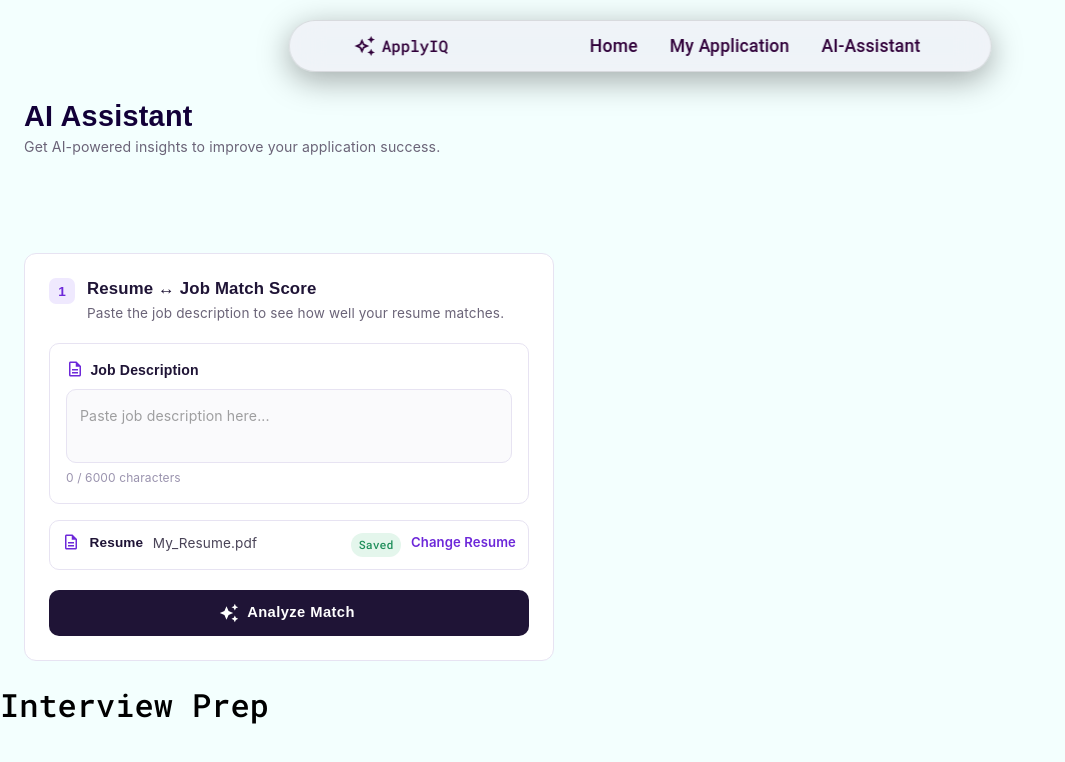
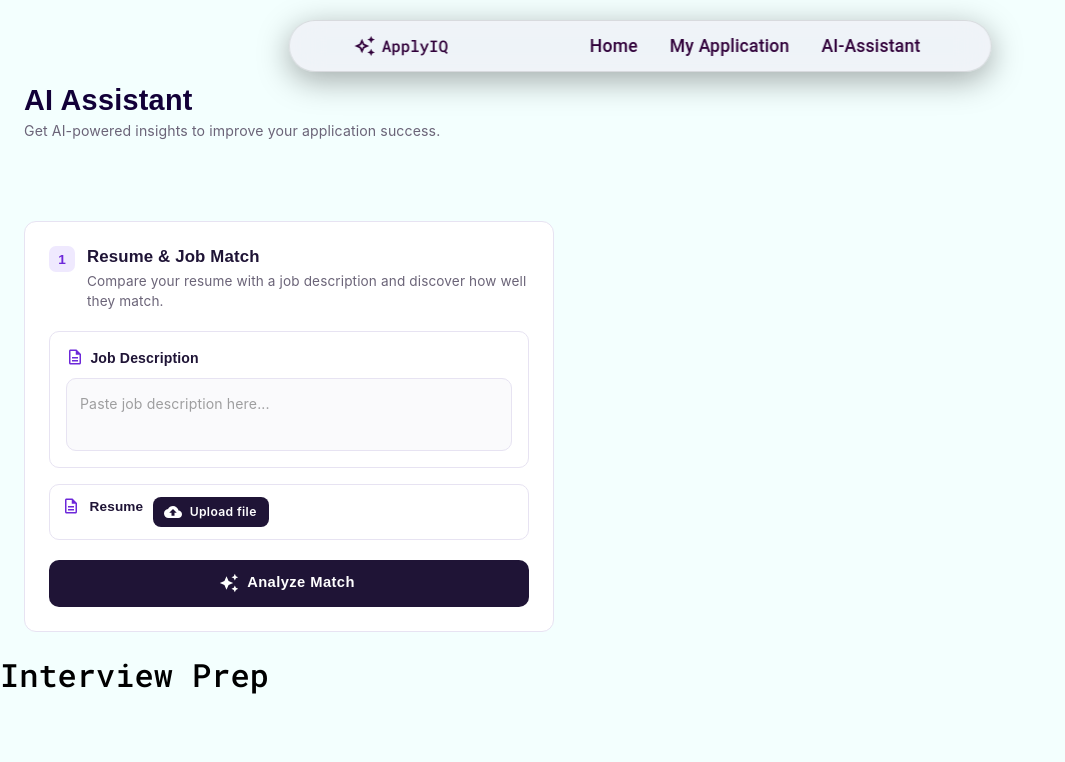
Before and after one commit to ashleshameshram/ApplicationTrackerApp, a React (Vite) app: page /ai-assistant in a window 1280 px wide. Shown: the top 762 px of the page, without its empty margins (0-1065 px from the left). Built offline with nearby package versions, Linux system fonts and the light colour scheme; a web font is replaced by a local one.

Commit message:
feat: add resume upload and PDF text extraction & refactor: separate resume upload and PDF extraction

```diff
--- a/package.json
+++ b/package.json
@@ -17,6 +17,7 @@
     "@google/generative-ai": "^0.24.1",
     "@mui/icons-material": "^9.3.1",
     "@mui/material": "^9.3.1",
+    "pdfjs-dist": "^6.2.108",
     "react": "^19.2.8",
     "react-dom": "^19.2.8",
     "react-router-dom": "^7.18.2",
--- a/src/component/AI/AIAssistantHeader.jsx
+++ b/src/component/AI/AIAssistantHeader.jsx
@@ -1,17 +1,14 @@
-import React from 'react';
 import { Box, Typography, Stack } from '@mui/material';
-import AutoAwesomeIcon from '@mui/icons-material/AutoAwesome';
 
 export default function AIAssistantHeader() {
   return (
     <Stack
       direction="row"
-      alignItems="center"
       spacing={2}
       sx={{
         width: '100%',
         px: { xs: 2, sm: 3 },
-        py: { xs: 1.5, sm: 2,md:4 },
+        py: { xs: 1.5, sm: 2 },
         my : { xs: 1,sm:2, md:8},
         borderRadius: 2,
       }}
--- a/src/component/AI/ResumeJDMatch.jsx
+++ b/src/component/AI/ResumeJDMatch.jsx
@@ -1,14 +1,12 @@
-import React, { useState } from 'react';
+import ResumeUpload from './ResumeUpload';
+
 import {Box,Typography,TextField,Chip,Button,Stack,} from '@mui/material';
 import DescriptionOutlinedIcon from '@mui/icons-material/DescriptionOutlined';
 import AutoAwesomeIcon from '@mui/icons-material/AutoAwesome';
 
 export default function ResumeJDMatch() {
-    const [jobDescription, setJobDescription] = useState('');
-
-
-    const MAX_CHARS = 6000;
     return(
+        <>
         <Box
         sx={{
             width: '100%',
@@ -18,8 +16,7 @@ export default function ResumeJDMatch() {
             borderRadius: { xs: 2, sm: 3 },
             border: '1px solid #E7E3F2',
             background: '#fff',
-      }}
-    >
+        }}>
         {/* Header row: number + title + subtitle */}
         <Stack direction="row" spacing={{ xs: 1, sm: 1.5 }} sx={{ mb: { xs: 1.75, sm: 2.5 } }}>
             <Box
@@ -36,9 +33,7 @@ export default function ResumeJDMatch() {
                 fontSize: { xs: '0.7rem', sm: '0.85rem' },
                 color: '#6D28D9',
                 background: '#EFE9FE',
-          }}
-        >
-          1
+            }}> 1
             </Box>
             <Box>
             <Typography
@@ -48,9 +43,8 @@ export default function ResumeJDMatch() {
                 fontSize: { xs: '0.82rem', sm: '1.05rem' },
                 color: '#1F1436',
                 lineHeight: 1.3,
-            }}
-          >
-            Resume ↔ Job Match Score
+            }}>
+                Resume & Job Match
             </Typography>
             <Typography
                 sx={{
@@ -58,9 +52,8 @@ export default function ResumeJDMatch() {
                 fontSize: { xs: '0.7rem', sm: '0.85rem' },
                 color: '#6B6478',
                 mt: 0.3,
-            }}
-          >
-            Paste the job description to see how well your resume matches.
+            }}>
+                Compare your resume with a job description and discover how well they  match.
             </Typography>
             </Box>
         </Stack>
@@ -72,8 +65,7 @@ export default function ResumeJDMatch() {
             borderRadius: { xs: 1.75, sm: 2.5 },
             p: { xs: 1.25, sm: 2 },
             mb: { xs: 1.25, sm: 2 },
-        }}
-      >
+        }}>
             <Stack direction="row" alignItems="center" spacing={0.8} sx={{ mb: 1 }}>
             <DescriptionOutlinedIcon sx={{ fontSize: { xs: 15, sm: 18 }, color: '#6D28D9' }} />
             <Typography
@@ -82,8 +74,7 @@ export default function ResumeJDMatch() {
                 fontWeight: 600,
                 fontSize: { xs: '0.75rem', sm: '0.88rem' },
                 color: '#1F1436',
-            }}
-          >
+            }}>
                 Job Description
             </Typography>
             </Stack>
@@ -104,81 +95,10 @@ export default function ResumeJDMatch() {
                     '&:hover fieldset': { borderColor: '#C9BEEB' },
                     '&.Mui-focused fieldset': { borderColor: '#6D28D9' },
                     },
-          }}
-        />
-
-        <Typography
-          sx={{
-            fontFamily: "'Inter', sans-serif",
-            fontSize: { xs: '0.68rem', sm: '0.75rem' },
-            color: '#9A93AE',
-            mt: 0.75,
-          }}
-        >
-          0 / 6000 characters
-        </Typography>
+                }}/>
             </Box>
 
-      {/* Resume row */}
-      <Stack
-        direction="row"
-        alignItems="center"
-        spacing={{ xs: 0.8, sm: 1.2 }}
-        sx={{
-          border: '1px solid #E7E3F2',
-          borderRadius: { xs: 1.75, sm: 2.5 },
-          p: { xs: 1, sm: 1.5 },
-          mb: { xs: 1.75, sm: 2.5 },
-          flexWrap: 'wrap',
-        }}
-      >
-        <DescriptionOutlinedIcon sx={{ fontSize: { xs: 15, sm: 18 }, color: '#6D28D9', flexShrink: 0 }} />
-        <Typography
-          sx={{
-            fontFamily: "'Sora', sans-serif",
-            fontWeight: 600,
-            fontSize: { xs: '0.72rem', sm: '0.85rem' },
-            color: '#1F1436',
-          }}
-        >
-          Resume
-        </Typography>
-        <Typography
-          sx={{
-            fontFamily: "'Inter', sans-serif",
-            fontSize: { xs: '0.72rem', sm: '0.85rem' },
-            color: '#4A4458',
-            flex: 1,
-            minWidth: 60,
-          }}
-        >
-          My_Resume.pdf
-        </Typography>
-        <Chip
-          label="Saved"
-          size="small"
-          sx={{
-            fontFamily: "'Inter', sans-serif",
-            fontWeight: 600,
-            fontSize: { xs: '0.62rem', sm: '0.72rem' },
-            height: { xs: 20, sm: 24 },
-            color: '#1E8E5A',
-            background: '#E4F6EC',
-          }}
-        />
-        <Typography
-          sx={{
-            fontFamily: "'Inter', sans-serif",
-            fontWeight: 600,
-            fontSize: { xs: '0.68rem', sm: '0.82rem' },
-            color: '#6D28D9',
-            cursor: 'pointer',
-            '&:hover': { textDecoration: 'underline' },
-          }}
-        >
-          Change Resume
-        </Typography>
-      </Stack>
+          <ResumeUpload />
 
         {/* Analyze button */}
         <Button
@@ -194,10 +114,9 @@ export default function ResumeJDMatch() {
                 color: '#fff',
                 background: '#1F1436',
                 '&:hover': { background: '#150D26' },
-        }}
-      >
-        Analyze Match
+            }}>  Analyze Match
         </Button>
         </Box>
+        </>
     );
 }
--- /dev/null
+++ b/src/component/AI/ResumeUpload.jsx
@@ -0,0 +1,133 @@
+import { useState } from 'react'
+import * as pdfjsLib from "pdfjs-dist";
+
+import {Box, Typography, Button, Stack,} from '@mui/material';
+import CloudUploadIcon from '@mui/icons-material/CloudUpload';
+import CheckCircleOutlineOutlinedIcon from '@mui/icons-material/CheckCircleOutlineOutlined';
+import DescriptionOutlinedIcon from '@mui/icons-material/DescriptionOutlined';
+import { styled } from '@mui/material/styles';
+
+pdfjsLib.GlobalWorkerOptions.workerSrc = new URL(
+  "pdfjs-dist/build/pdf.worker.min.mjs",
+  import.meta.url
+).toString();
+
+const VisuallyHiddenInput = styled('input')({
+  clip: 'rect(0 0 0 0)',
+  clipPath: 'inset(50%)',
+  height: 1,
+  overflow: 'hidden',
+  position: 'absolute',
+  bottom: 0,
+  left: 0,
+  whiteSpace: 'nowrap',
+  width: 1,
+});
+
+export default function ResumeUpload() {
+    const [resumeFile,setResumeFile] = useState(null);
+    const [resumeText,setResumeText] = useState('');
+
+     let handleResumeUpload = async (e) => {
+        const file = e.target.files[0];
+        setResumeFile(file);
+
+        const arrayBuffer = await file.arrayBuffer();
+
+        const pdf = await pdfjsLib.getDocument({
+            data: arrayBuffer,
+        }).promise;
+
+        let extractedText = "";
+
+        for(let pageNumber = 1; pageNumber <= pdf.numPages; pageNumber++){
+            const page = await pdf.getPage(pageNumber);
+            const textContent = await page.getTextContent();
+            const pageText = textContent.items
+                .map((item) => item.str).join(' ');
+            extractedText += pageText + '\n';
+        }
+        setResumeText(extractedText.trim());
+    }
+
+    return(
+        <>
+        {/* Resume row */}
+        <Stack
+            direction="row"
+            alignItems="center"
+            spacing={{ xs: 0.8, sm: 1.2 }}
+            sx={{
+                border: '1px solid #E7E3F2',
+                borderRadius: { xs: 1.75, sm: 2.5 },
+                p: { xs: 1, sm: 1.5 },
+                mb: { xs: 1.75, sm: 2.5 },
+                flexWrap: 'wrap',
+        }}>
+
+        <DescriptionOutlinedIcon sx={{ fontSize: { xs: 15, sm: 18 }, color: '#6D28D9', flexShrink: 0 }} />
+        <Typography
+            sx={{
+            fontFamily: "'Sora', sans-serif",
+            fontWeight: 600,
+            fontSize: { xs: '0.72rem', sm: '0.85rem' },
+            color: '#1F1436',
+        }}> Resume
+        </Typography>
+
+        <Button
+            component="label"
+            role={undefined}
+            variant="contained"
+            tabIndex={-1}
+            size="small"
+            startIcon={<CloudUploadIcon sx={{ fontSize: { xs: 14, sm: 16 } }} />}
+            sx={{
+            fontFamily: "'Inter', sans-serif",
+            fontWeight: 600,
+            textTransform: 'none',
+            fontSize: { xs: '0.68rem', sm: '0.76rem' },
+            px: { xs: 1.2, sm: 1.6 },
+            py: { xs: 0.4, sm: 0.55 },
+            borderRadius: '8px',
+            ml: { xs: 1, sm: 2 },
+            background: '#1F1436',
+            boxShadow: 'none',
+            '&:hover': { background: '#150D26', boxShadow: 'none' },
+        }}>Upload file
+
+        <VisuallyHiddenInput
+            type="file"
+            accept=".pdf"
+            onChange={handleResumeUpload}
+        />
+        </Button>
+
+        {resumeFile && (
+            <Box sx={{
+                display: 'flex',
+                flexDirection: 'row',
+                alignItems: 'center',
+                justifyContent: 'center',
+                gap: 0.8,
+            }}>
+            <CheckCircleOutlineOutlinedIcon sx={{ fontSize: { xs: 16, sm: 18 }, color: '#1E8E5A', flexShrink: 0 }} />
+            <Typography
+                sx={{
+                fontFamily: "'Inter', sans-serif",
+                fontWeight: 600,
+                fontSize: { xs: '0.72rem', sm: '0.82rem' },
+                color: '#166945',
+                overflow: 'hidden',
+                textOverflow: 'ellipsis',
+                whiteSpace: 'nowrap',
+                minWidth: 0,
+            }}>
+                {resumeFile.name}
+            </Typography>
+            </Box>
+        )}
+        </Stack>
+        </>
+    )
+}
```
Also changed, not shown: src/component/AI/AIAssistantPage.jsx (line endings or trailing spaces), 1 other file (tests, documents, lock files or other folders). Lines whose indentation alone changed are shown as unchanged.
